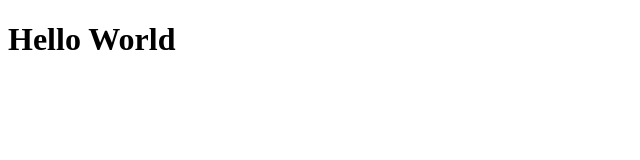
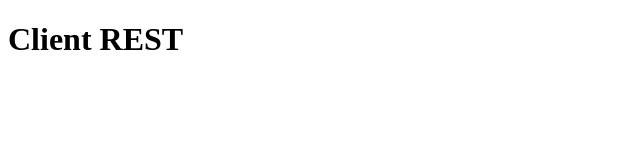
Before and after one commit to RafaelMenezess/react-js-dotnet6-api, a React (Create React App) app in the folder client/: page / in a window 1280 px wide. Shown: the top 160 px of the page, without its empty margins (0-640 px from the left). Built offline with nearby package versions, Linux system fonts and the light colour scheme.

Commit message:
propriedade

```diff
--- a/client/src/App.js
+++ b/client/src/App.js
@@ -1,5 +1,6 @@
 import React from "react";
+import Header from "./Header";
 
 export default function App() {
-  return <h1>Hello World</h1>;
+  return <Header>Client REST</Header>;
 }
--- /dev/null
+++ b/client/src/Header.js
@@ -0,0 +1,9 @@
+import React from "react";
+
+export default function Header({ children }) {
+  return (
+    <header>
+      <h1>{children}</h1>
+    </header>
+  );
+}
```
